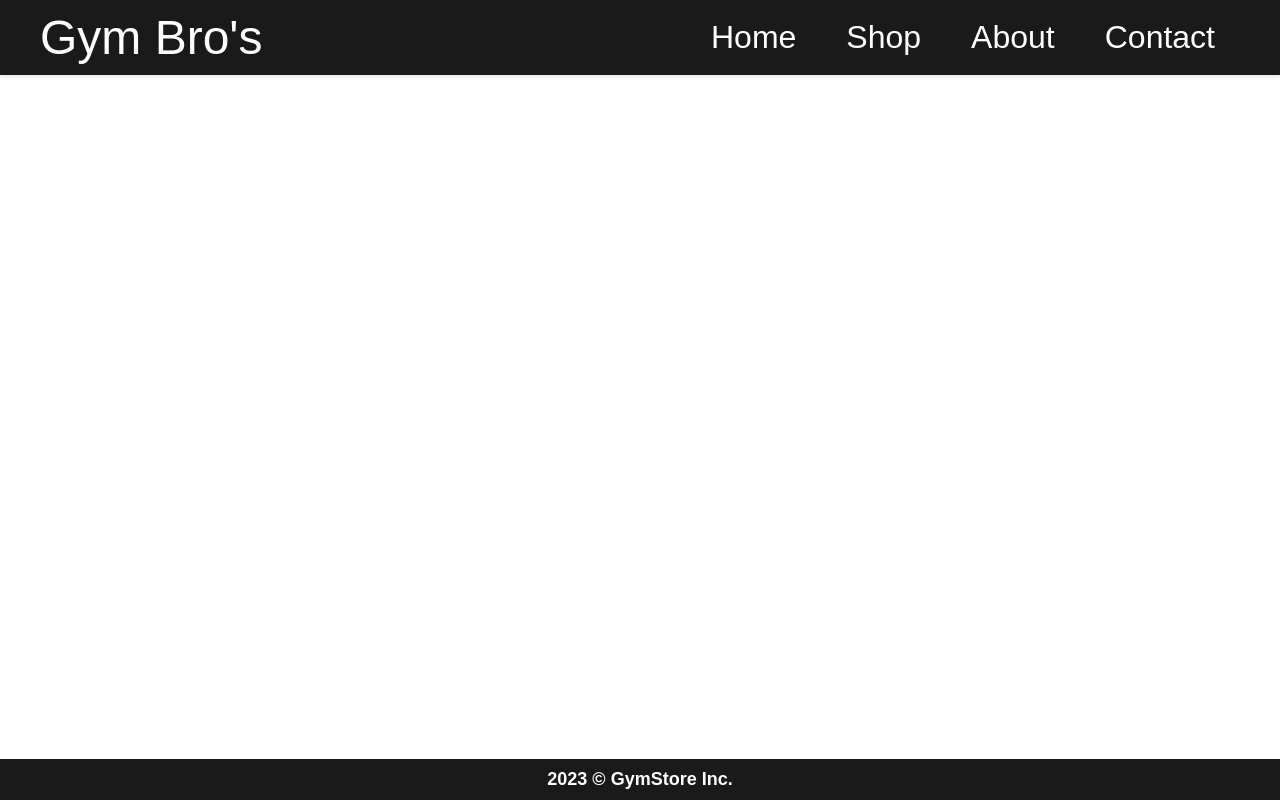
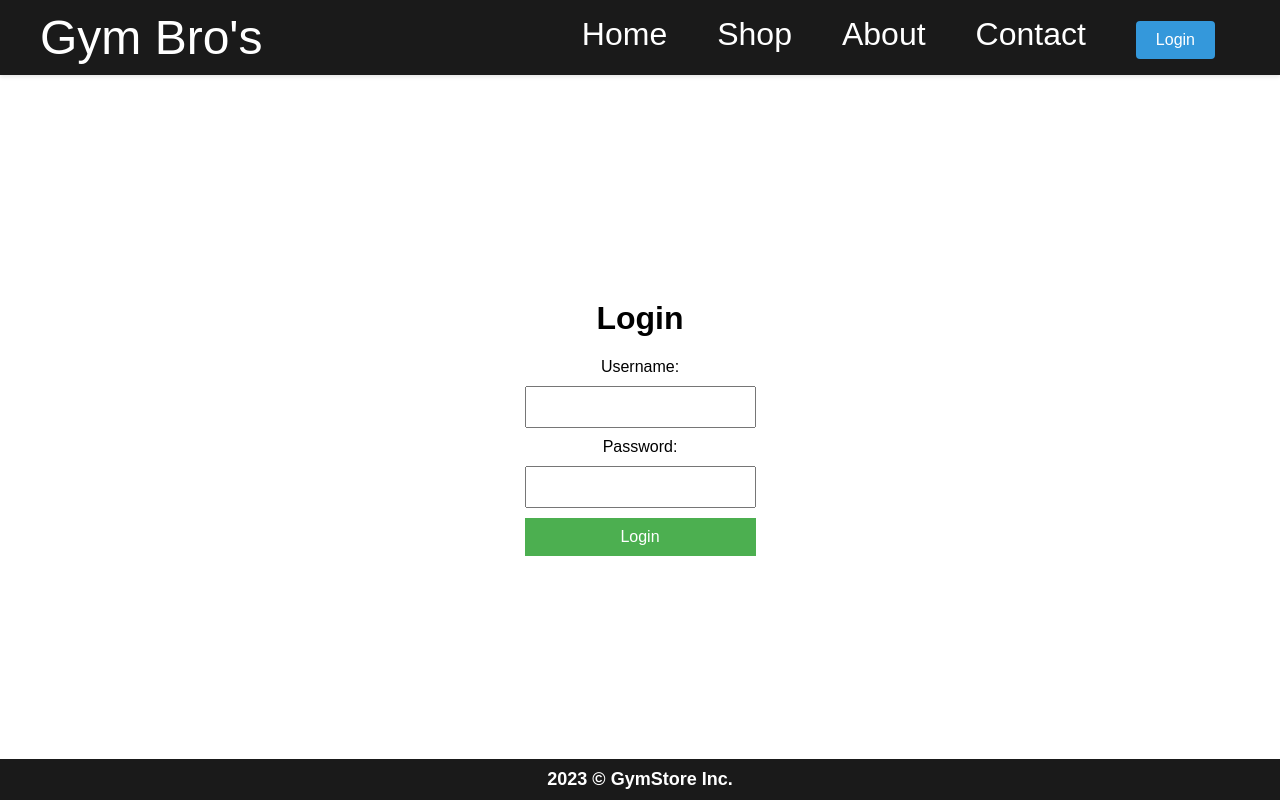
Before and after one commit to samogoljat/React-fitness-shop, a React (Create React App) app in the folder fitness-shop-frontend/: page /login in a window 1280 px wide. Built offline with nearby package versions, Linux system fonts and the light colour scheme.

Commit message:
login form

```diff
--- a/fitness-shop-frontend/src/App.js
+++ b/fitness-shop-frontend/src/App.js
@@ -7,6 +7,7 @@ import Footer from "./components/Footer";
 import Shop from './components/Shop';
 import About from './components/About';
 import Contact from './components/Contact';
+import Login from './components/Login';
 import "./styles/App.css";
 
 function App() {
@@ -24,6 +25,7 @@ function App() {
             <Route path="/shop" element={<Shop />} />
             <Route path="/about" element={<About />} />
             <Route path="/contact" element={<Contact/>} />
+            <Route path="/login" element={<Login/>} />
           </Routes>
         </div>
         <Footer />
--- /dev/null
+++ b/fitness-shop-frontend/src/components/Login.js
@@ -0,0 +1,55 @@
+import React, { useState } from 'react';
+import { useNavigate } from 'react-router-dom';
+import '../styles/Login.css'; // Import your CSS styles if you have any
+
+const Login = () => {
+  // State variables for handling form inputs
+  const [username, setUsername] = useState('');
+  const [password, setPassword] = useState('');
+
+  // useNavigate hook for navigating to another route
+  const navigate = useNavigate();
+
+  // Handle login submission
+  const handleLogin = async (e) => {
+    e.preventDefault();
+
+    // Your login logic here (e.g., sending the credentials to the server, etc.)
+
+    // Example logic: If username and password are 'admin', navigate to '/dashboard'
+    if(username === 'admin' && password === 'admin') {
+      navigate('/dashboard');
+    } else {
+      alert('Invalid credentials');
+    }
+  };
+
+  return (
+    <div className="login-container">
+      <h1>Login</h1>
+      <form onSubmit={handleLogin} className="login-form">
+        <label htmlFor="username">Username:</label>
+        <input
+          type="text"
+          id="username"
+          value={username}
+          onChange={(e) => setUsername(e.target.value)}
+          required
+        />
+
+        <label htmlFor="password">Password:</label>
+        <input
+          type="password"
+          id="password"
+          value={password}
+          onChange={(e) => setPassword(e.target.value)}
+          required
+        />
+
+        <button type="submit">Login</button>
+      </form>
+    </div>
+  );
+};
+
+export default Login;
--- a/fitness-shop-frontend/src/components/Navbar.js
+++ b/fitness-shop-frontend/src/components/Navbar.js
@@ -1,6 +1,7 @@
+// Navbar.js
 import React, { useState } from 'react';
+import { Link } from 'react-router-dom';
 import '../styles/Navbar.css';
-import { Link } from 'react-router-dom';
 
 const Navbar = () => {
   const [menuActive, setMenuActive] = useState(false);
@@ -34,6 +35,11 @@ const Navbar = () => {
           <li className="navbar-tab">
             <Link to="/contact">Contact</Link>
           </li>
+          <li className="navbar-tab">
+            <Link to="/login">
+              <button className="login-btn">Login</button>
+            </Link>
+          </li>
         </ul>
       </div>
     </div>
--- /dev/null
+++ b/fitness-shop-frontend/src/styles/Login.css
@@ -0,0 +1,27 @@
+.login-container {
+  max-width: 400px;
+  margin: auto;
+  text-align: center;
+}
+
+.login-form {
+  display: flex;
+  flex-direction: column;
+  gap: 10px;
+}
+
+input, button {
+  padding: 10px;
+  font-size: 16px;
+}
+
+button {
+  background-color: #4CAF50; /* Green */
+  border: none;
+  color: white;
+  cursor: pointer;
+}
+
+button:hover {
+  background-color: #45a049;
+}
--- a/fitness-shop-frontend/src/styles/Navbar.css
+++ b/fitness-shop-frontend/src/styles/Navbar.css
@@ -1,3 +1,4 @@
+ /* fitness-shop-frontend/styles/Navbar.css */
 .navbar {
   display: flex;
   justify-content: center;
@@ -137,6 +138,26 @@
   }
 }
 
+.login-btn {
+  background-color: #3498db; /* Blue background */
+  color: #ffffff; /* White text */
+  border: none; /* No border */
+  border-radius: 4px; /* Slightly rounded corners */
+  padding: 10px 20px; /* Vertical and horizontal padding */
+  font-size: 16px; /* Text size */
+  cursor: pointer; /* Hand cursor on hover */
+  transition: background-color 0.3s, transform 0.3s; /* Smooth transition for background color and transform */
+}
+
+.login-btn:hover {
+  background-color: #2980b9; /* Darker blue on hover */
+}
+
+.login-btn:active {
+  transform: scale(0.95); /* Slightly scale down the button when active */
+}
+
+
 @keyframes fadeIn {
   from {
     opacity: 0;
```
